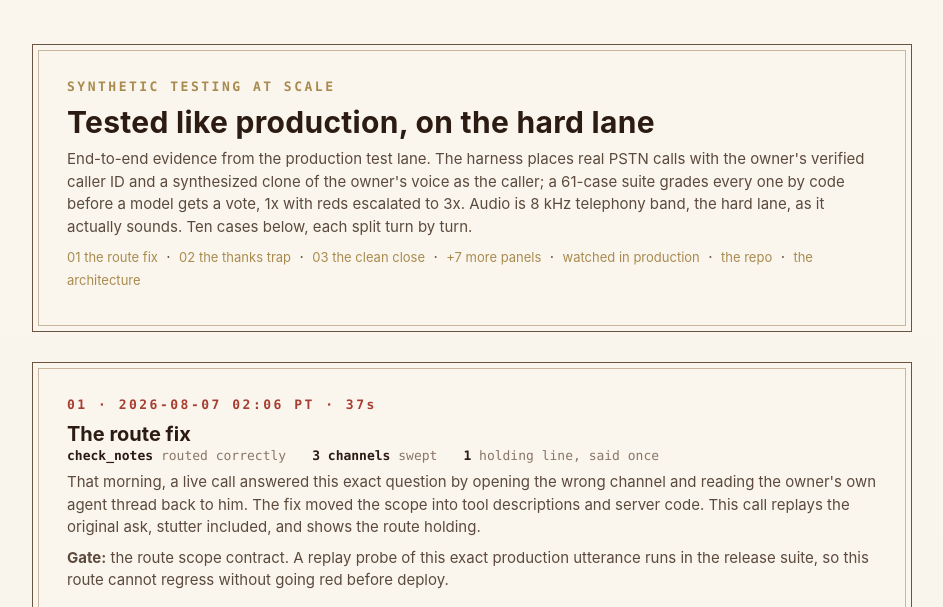
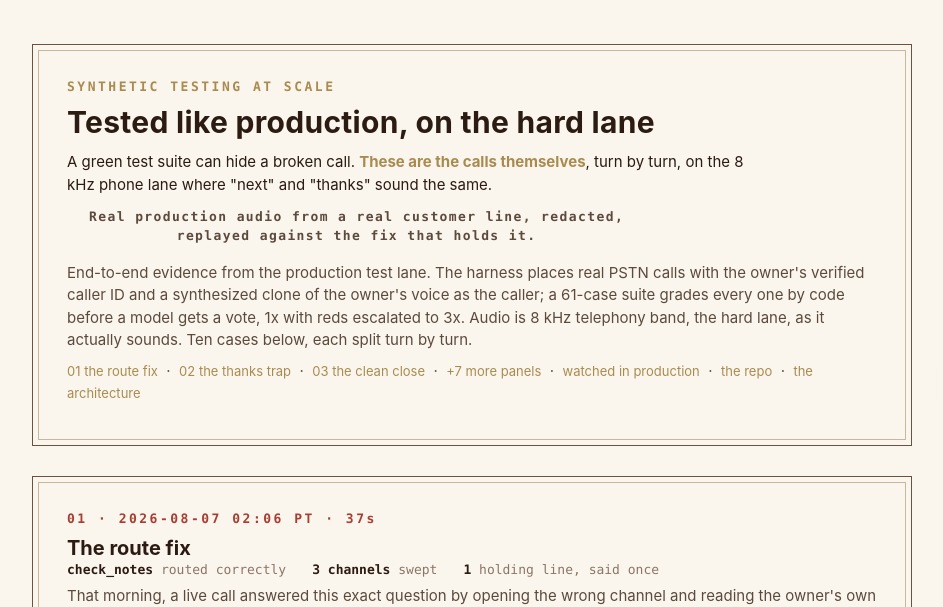
Before and after one commit to jameswniu/realtime-voice-agent-turn-taking-stack, a plain HTML site: page docs/receipts.html in a window 1280 px wide. Shown: the top 607 px of the page, without its empty margins (168-1111 px from the left). Drawn offline with Linux system fonts and the light colour scheme.

Commit message:
Full-page revamp: six answers as structure, prose cut throughout
The previous pass only restructured the top. This one goes through every
section.

Top: six-answer table replaces the prose lede, so the problem, the who, the
proof, the flow, the benchmark, and the differentiator each read in one line.

Body: split every sentence over 30 words, cut the restatement between the
table and the referee paragraph, turned the setup paragraph into a numbered
list, folded cost engineering under the numbers it explains.

Pages: architecture.html and receipts.html get the same lede and who lines.

Limitations reconciled with the deployment: single tenant per customer,
isolated accounts, one number per agent, per-department numbers on the
roadmap.

```diff
--- a/docs/receipts.html
+++ b/docs/receipts.html
@@ -21,6 +21,9 @@
   .kick{font-family:ui-monospace,SFMono-Regular,Menlo,monospace; color:var(--goldk);
         font-weight:700; letter-spacing:2.5px; font-size:13px; margin-bottom:10px}
   .sub{color:var(--body); font-size:15px; margin-top:8px; line-height:1.5}
+  .lede{color:var(--ink); font-size:15px; line-height:1.55; margin:10px 0 4px; max-width:74ch}
+  .lede b{color:var(--goldk)}
+  p.who{color:var(--body); font-size:13px; line-height:1.5; margin:0 0 10px; max-width:74ch}
   .top a{color:var(--goldk); font-size:13px; text-decoration:none}
   .top a:hover{color:var(--rust)}
   .rule{height:1.4px; background:linear-gradient(90deg,transparent,var(--trim),transparent);
@@ -60,6 +63,8 @@
   <div class="top">
     <div class="kick">SYNTHETIC TESTING AT SCALE</div>
     <h1>Tested like production, on the hard lane</h1>
+    <p class="lede">A green test suite can hide a broken call. <b>These are the calls themselves</b>, turn by turn, on the 8 kHz phone lane where "next" and "thanks" sound the same.</p>
+    <p class="who">Real production audio from a real customer line, redacted, replayed against the fix that holds it.</p>
     <div class="sub">End-to-end evidence from the production test lane. The harness places real
     PSTN calls with the owner's verified caller ID and a synthesized clone of the owner's voice as
     the caller; a 61-case suite grades every one by code before a model gets a vote, 1x with reds
```
Also changed, not shown: docs/architecture.html (+5 -0 lines), README.md.
